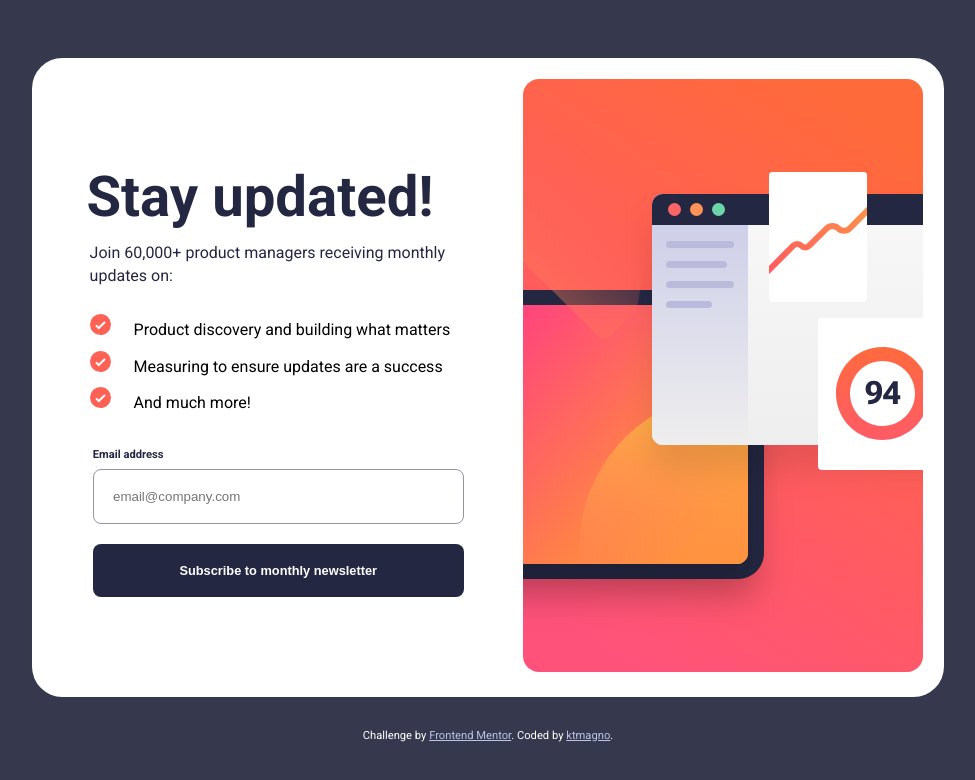
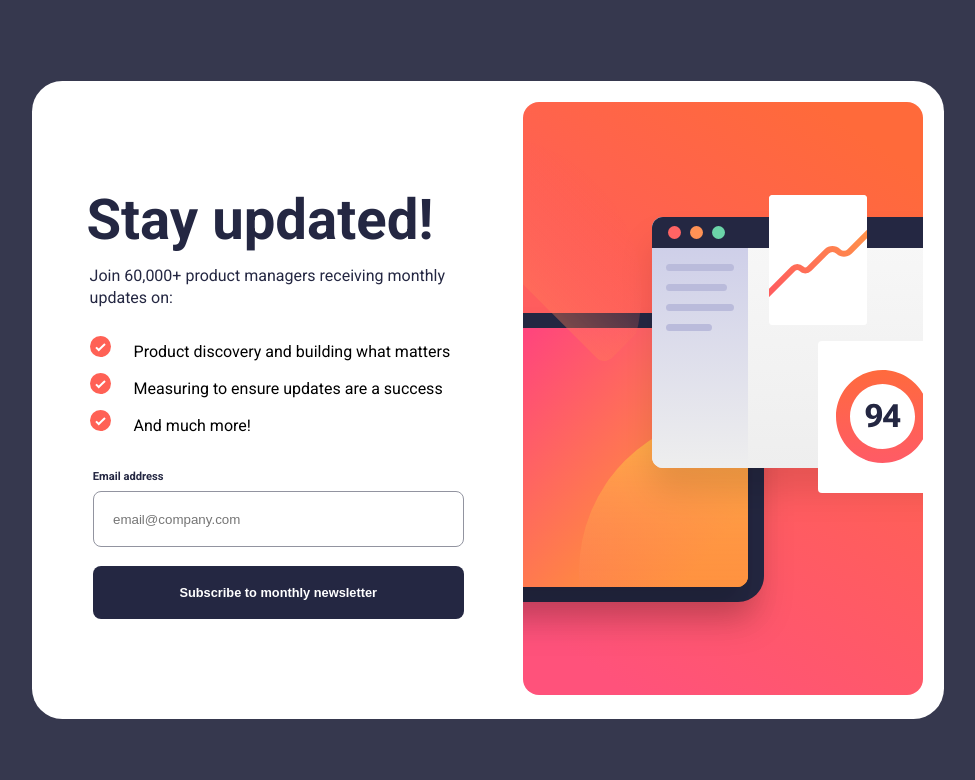
Before and after one commit to ktmagno/newsletter-sign-up-challenge, a React (Vite) app in the folder newsletter-signup/: page / in a window 1280 px wide. Shown: the top 780 px of the page, without its empty margins (152-1127 px from the left). Built offline with nearby package versions, Linux system fonts and the light colour scheme.

Commit message:
removed Footer component

```diff
--- a/newsletter-signup/src/App.jsx
+++ b/newsletter-signup/src/App.jsx
@@ -1,12 +1,8 @@
 import Content from "./components/Content.jsx";
-import Footer from "./components/Footer.jsx";
 
 function App() {
   return (
-    <>
       <Content />
-      <Footer/>
-    </>
   );
 }
 
```
